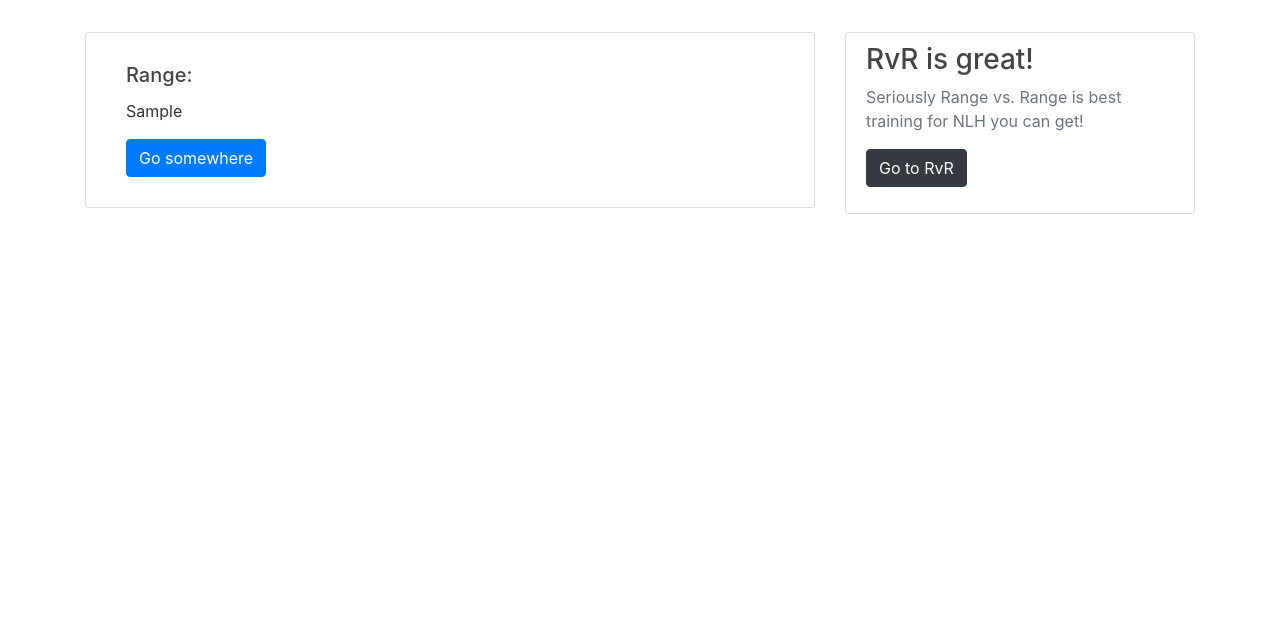
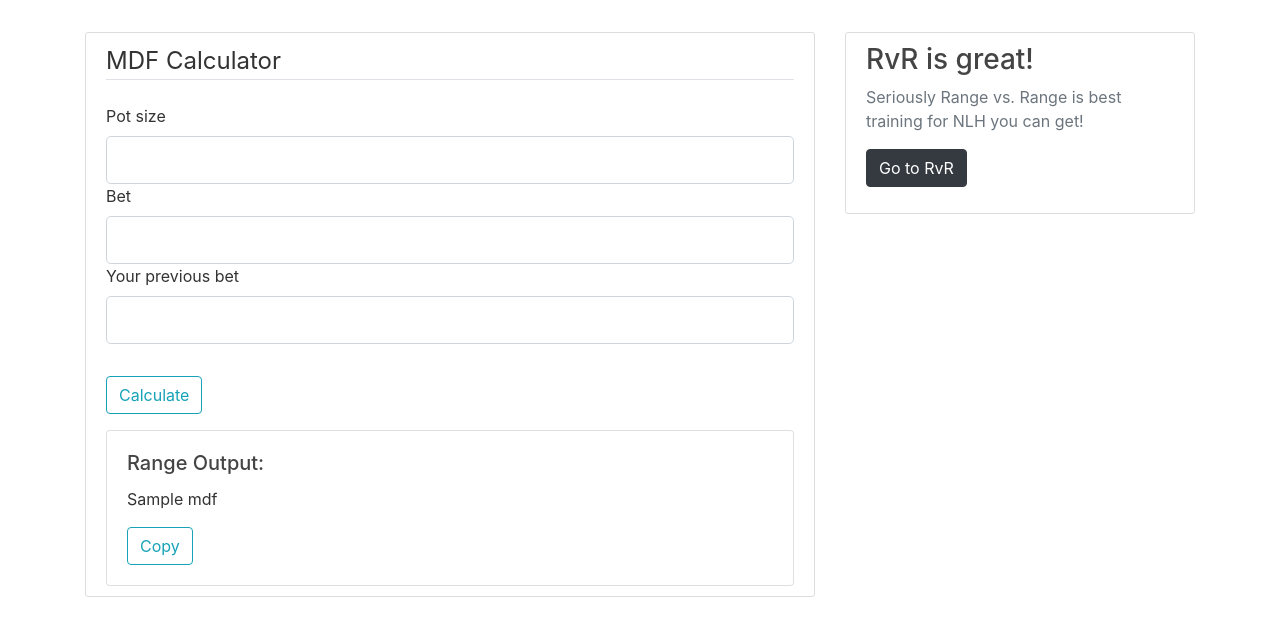
Before and after one commit to TimoRJensen/RvRTools, a Flask app: template rvr_tools/templates/calculator.html in a window 1280 px wide. Shown: the part 128-764 px from the top of the page. Run offline with Flask 2, Linux system fonts and the light colour scheme; the template is opened without the code that fills it: values that come from a table or form of the project are taken from there, most other values are stand-ins (such as "Sample title", 1, 10 or a date in 2020); parts of the project's set-up code (start-up, migrations or seed data) failed here and were passed over; some libraries are stand-ins or nearby versions.

Commit message:
First draft Calculator

```diff
--- a/rvr_tools/forms.py
+++ b/rvr_tools/forms.py
@@ -9,15 +9,14 @@ class RandomizeForm(FlaskForm):
 
 
 class CalcMDF(FlaskForm):
-    pot = IntegerField('Pot size', validators=NumberRange(min=5, max=1000))
+    pot = IntegerField('Pot size', validators=[NumberRange(min=5, max=1000),
+                                               DataRequired()])
     prev_bet = IntegerField('Your previous bet',
-                            validators=NumberRange(min=2,
-                                                   max=200,
-                                                   )
+                            validators=[NumberRange(min=0,
+                                                    max=200
+                                                    )
+                                        ]
                             )
-    bet = IntegerField('Bet',
-                       validators=NumberRange(min=2,
-                                              max=200,
-                                              )
-                       )
+    bet = IntegerField('Bet', validators=[NumberRange(min=2, max=200),
+                                          DataRequired()])
     submit = SubmitField('Calculate')
--- a/rvr_tools/templates/calculator.html
+++ b/rvr_tools/templates/calculator.html
@@ -1,11 +1,73 @@
 {% extends "layout.html" %}
 {% block content %}
-<div class="card content-section">
-    <!-- <img class="card-img-top" src="..." alt="Card image cap"> -->
-    <div class="card-body">
-        <h5 class="card-title">Range:</h5>
-        <p class="card-text">{{ r }}</p>
-        <a href="#" class="btn btn-primary">Go somewhere</a>
+<div class="content-section">
+    <form action="" method="post">
+        {{ form.hidden_tag() }}
+        <fieldset class="form-group">
+            <legend class="border-bottom mb-4">MDF Calculator</legend>
+            <div class="form-group">
+                {{ form.pot.label(class="form-control-label") }}
+                {% if form.pot.errors %}
+                {{ form.pot(class="form-control form-control-lg is-invalid" ) }}
+                <div class="invalid-feedback">
+                    {% for error in form.pot.errors %}#
+                    <span>{{ error }}</span>
+                    {% endfor %}
+                </div>
+                {% else %}
+                {{ form.pot(class="form-control form-control-lg") }}
+                {% endif %}
+
+                {{ form.bet.label(class="form-control-label") }}
+                {% if form.bet.errors %}
+                {{ form.bet(class="form-control form-control-lg is-invalid" ) }}
+                <div class="invalid-feedback">
+                    {% for error in form.bet.errors %}#
+                    <span>{{ error }}</span>
+                    {% endfor %}
+                </div>
+                {% else %}
+                {{ form.bet(class="form-control form-control-lg") }}
+                {% endif %}
+
+                {{ form.prev_bet.label(class="form-control-label") }}
+                {% if form.prev_bet.errors %}
+                {{ form.prev_bet(class="form-control form-control-lg is-invalid" ) }}
+                <div class="invalid-feedback">
+                    {% for error in form.prev_bet.errors %}#
+                    <span>{{ error }}</span>
+                    {% endfor %}
+                </div>
+                {% else %}
+                {{ form.prev_bet(class="form-control form-control-lg") }}
+                {% endif %}
+            </div>
+        </fieldset>
+        <div class="form-group">
+            {{ form.submit(class="btn btn-outline-info") }}
+        </div>
+    </form>
+    <div class="card w-100">
+        <!-- <img class="card-img-top" src="..." alt="Card image cap"> -->
+        <div class="card-body">
+            <h5 class="card-title">Range Output:</h5>
+            <p class="card-text" id="output">{{ mdf }}</p>
+            <!-- <a href="#" class="btn btn-secondary">Go somewhere</a> -->
+            <button onclick="copyElementText('output')" class="btn btn-outline-info">Copy</button>
+        </div>
     </div>
 </div>
+
+<script>
+    function copyElementText(id) {
+    var text = document.getElementById(id).innerText;
+    var elem = document.createElement("textarea");
+    document.body.appendChild(elem);
+    elem.value = text;
+    elem.select();
+    document.execCommand("copy");
+    alert("Copied the text: " + elem.value);
+    document.body.removeChild(elem);
+}
+    </script>
 {% endblock content %}
--- a/rvr_tools/templates/randomize.html
+++ b/rvr_tools/templates/randomize.html
@@ -23,14 +23,13 @@
             {{ form.submit(class="btn btn-outline-info") }}
         </div>
     </form>
-    <h1>Output</h1>
-    <div class="card" style="w-100">
+    <div class="card w-100">
         <!-- <img class="card-img-top" src="..." alt="Card image cap"> -->
         <div class="card-body">
             <h5 class="card-title">Range Output:</h5>
             <p class="card-text" id="output">{{ r }}</p>
             <!-- <a href="#" class="btn btn-secondary">Go somewhere</a> -->
-            <button onclick="copyElementText('output')" class="btn btn-outline-info">Copy text</button>
+            <button onclick="copyElementText('output')" class="btn btn-outline-info">Copy</button>
         </div>
     </div>
 </div>
```
Also changed, not shown: rvr_tools/routes.py (+15 -3 lines).
